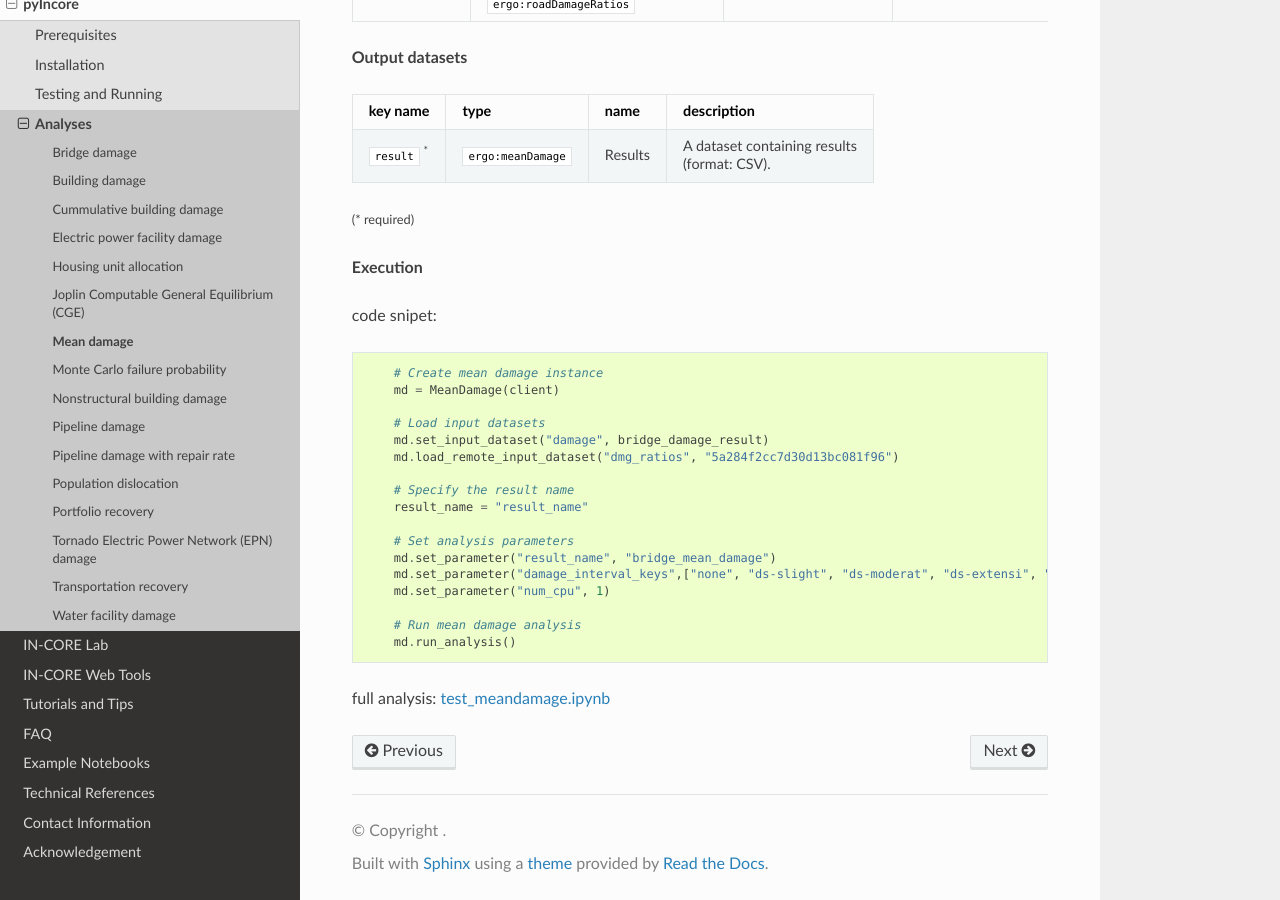
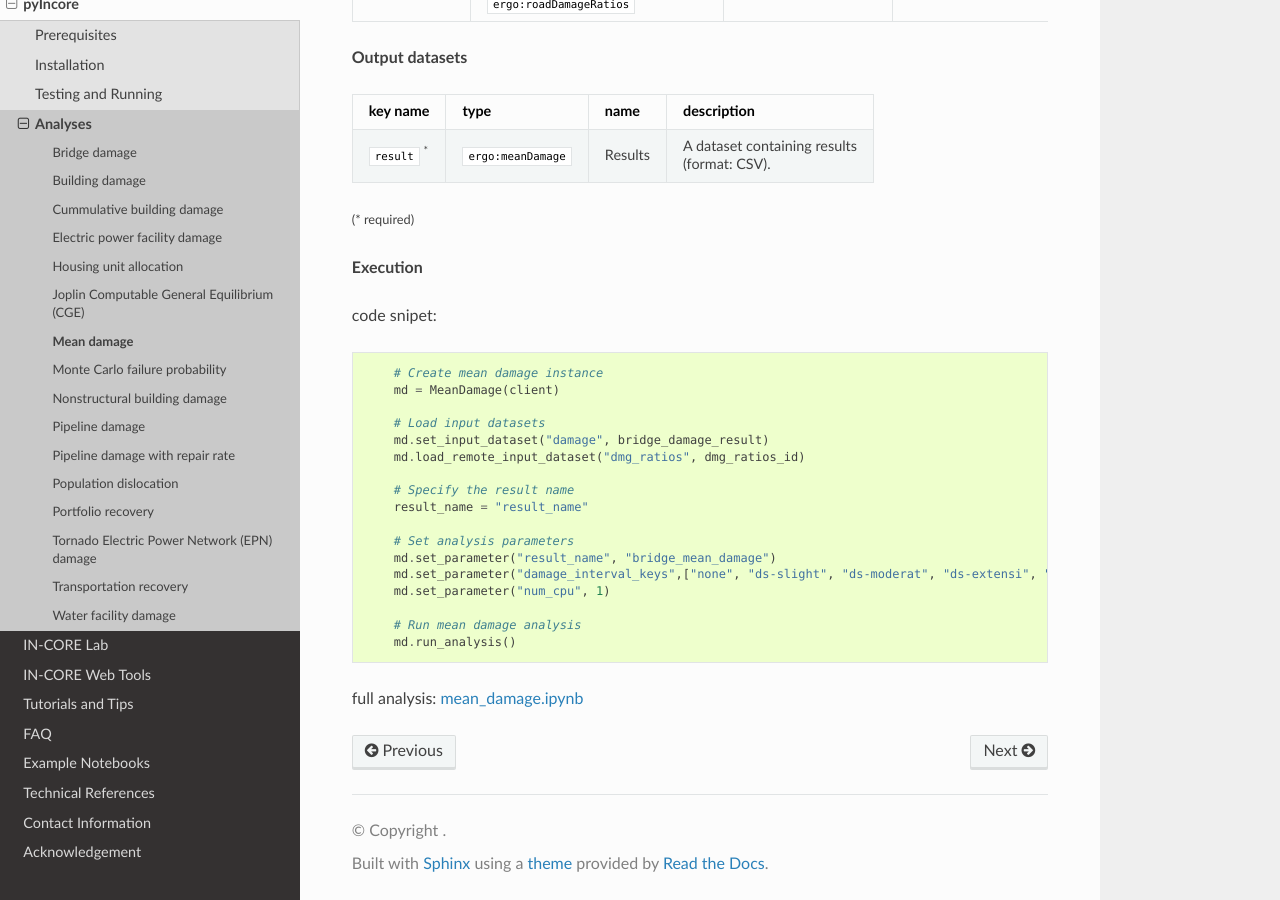
Before and after one commit to IN-CORE/incore-docs, a Sphinx documentation site: the page built from manual/source/analyses/meandamage.md, in a window 1280 px wide and 900 px high, scrolled down 961 px. Built offline with Sphinx 7.4.7 and the Read the Docs theme 2.0.0, drawn with Linux system fonts in a browser that asks for light colours; pages that are not in the unit, such as notebooks, are missing from menus.

Commit message:
new zip, joplin and seaside, drop test in mean_damage analysis and links, add prerequisits to notebooks.

````diff
--- a/manual/source/analyses/meandamage.md
+++ b/manual/source/analyses/meandamage.md
@@ -41,7 +41,7 @@
 
     # Load input datasets
     md.set_input_dataset("damage", bridge_damage_result)
-    md.load_remote_input_dataset("dmg_ratios", "5a284f2cc7d30d13bc081f96")
+    md.load_remote_input_dataset("dmg_ratios", dmg_ratios_id)
 
     # Specify the result name
     result_name = "result_name"
@@ -55,4 +55,4 @@
     md.run_analysis()
 ```
 
-full analysis: [test_meandamage.ipynb](https://github.com/IN-CORE/incore-docs/blob/master/notebooks/test_mean_damage.ipynb)
+full analysis: [mean_damage.ipynb](https://github.com/IN-CORE/incore-docs/blob/master/notebooks/mean_damage.ipynb)
````
Also changed, not shown: manual/source/notebooks_other.md (+1 -1 lines), manual/source/notebooks/Notebook1_SeasideBuildingDamage.ipynb, 10 other files.
